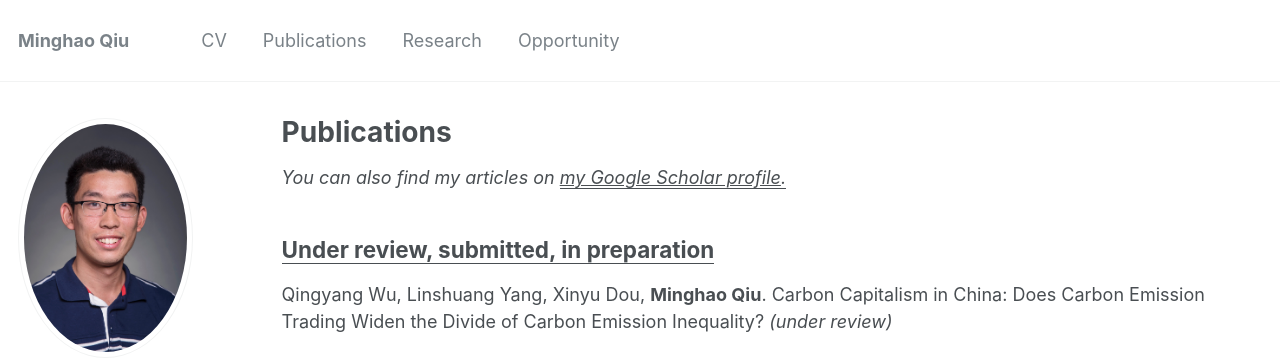
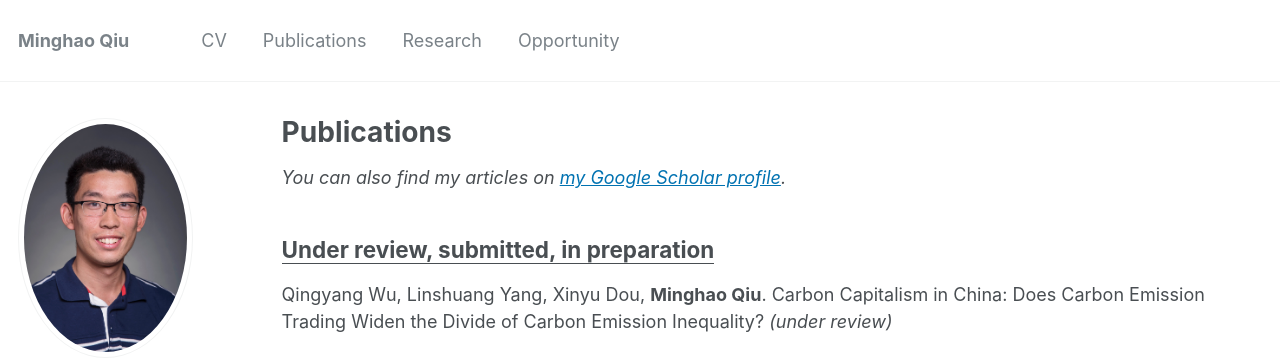
Before and after one commit to mhqiu/mhqiu.github.io, a Jekyll site: the page built from _pages/publications.md, in a window 1280 px wide. Shown: the top 360 px of the page. Built offline with Jekyll 4.4.1, drawn with Linux system fonts in a browser that asks for light colours.

```diff
--- a/_pages/publications.md
+++ b/_pages/publications.md
@@ -6,7 +6,7 @@ author_profile: true
 ---
 
 
-*You can also find my articles on <u><a href="https://scholar.google.com/citations?hl=en&authuser=1&user=vKRtjbQAAAAJ">my Google Scholar profile</a>.</u>*
+*You can also find my articles on <a href="https://scholar.google.com/citations?hl=en&authuser=1&user=vKRtjbQAAAAJ">my Google Scholar profile</a>.*
 
 
 {% include base_path %}
```
